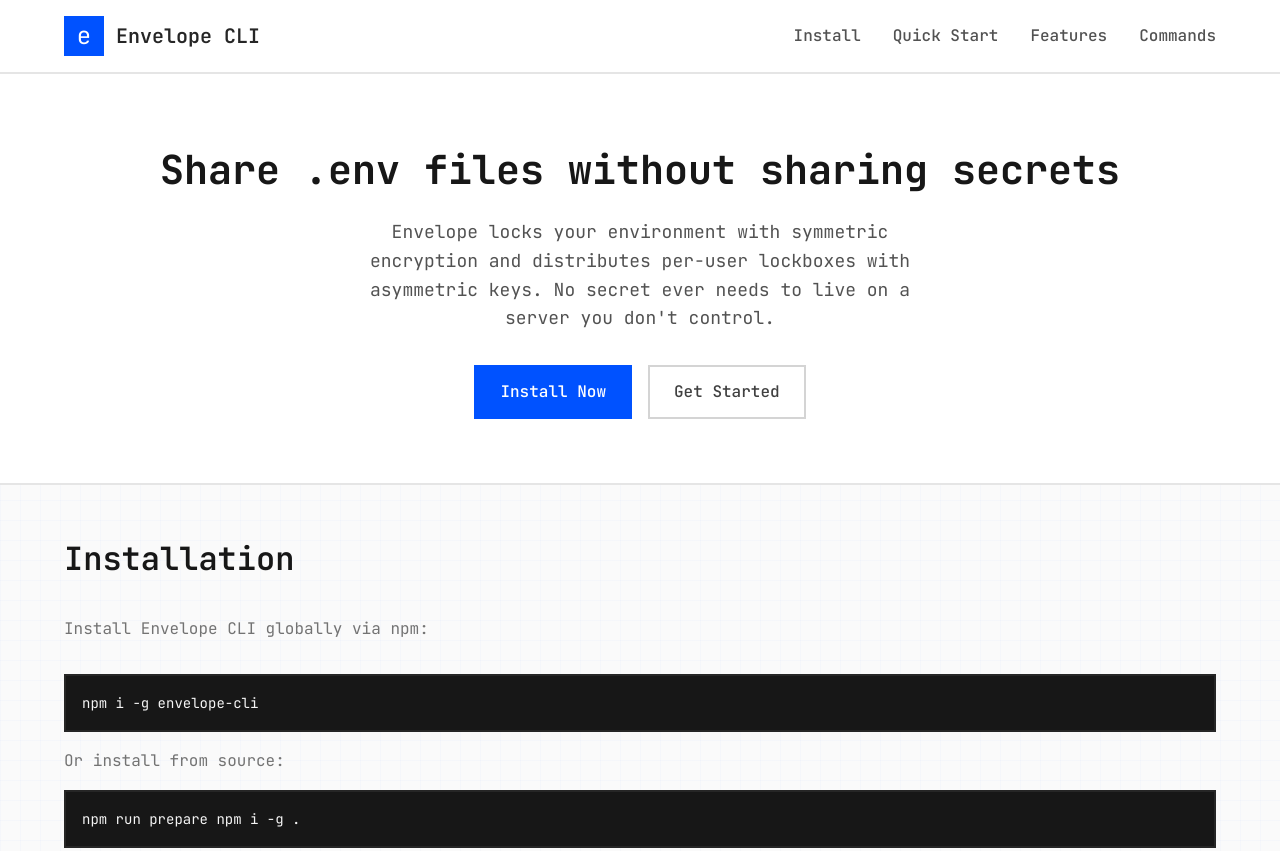
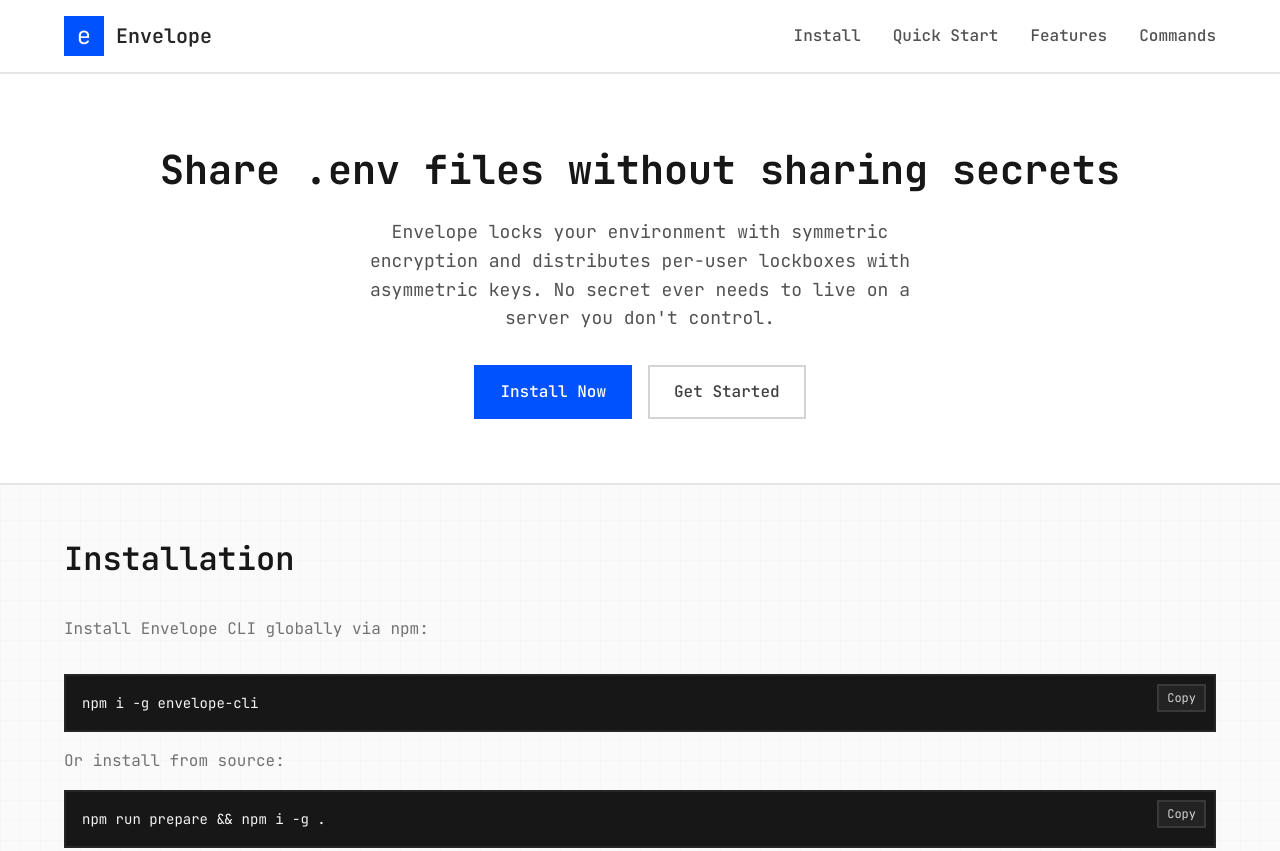
Before and after one commit to solomonadzape95/envelope, a website: page site/index.html in a window 1280 px wide. Shown: the top 851 px of the page. Drawn offline with Linux system fonts and the light colour scheme.

Commit message:
Add copy button functionality to code blocks and update page titles

```diff
--- a/site/index.html
+++ b/site/index.html
@@ -215,7 +215,27 @@
             overflow-x: auto;
             margin: 1rem 0;
             border: 2px solid var(--neutral-800);
+            position: relative;
         }
+
+        /* Copy button */
+        .copy-btn {
+            position: absolute;
+            top: 0.5rem;
+            right: 0.5rem;
+            background: var(--neutral-800);
+            color: var(--neutral-100);
+            border: 2px solid var(--neutral-700);
+            padding: 0.25rem 0.5rem;
+            font-family: 'JetBrains Mono', monospace;
+            font-size: 0.75rem;
+            cursor: pointer;
+            border-radius: 0;
+            opacity: 0.85;
+            transition: opacity 0.15s, background 0.15s, border-color 0.15s;
+        }
+        .copy-btn:hover { opacity: 1; background: var(--neutral-700); border-color: var(--neutral-600); }
+        .copy-btn.copied { background: var(--base-blue); border-color: var(--base-blue); }
 
         /* Grid layouts */
         .grid {
@@ -349,7 +369,7 @@
             <div class="header-content">
                 <div class="brand">
                     <div class="logo">e</div>
-                    <h1 class="title">Envelope CLI</h1>
+                    <h1 class="title">Envelope</h1>
                 </div>
                 <nav class="nav">
                     <a class="nav-link" href="#install">Install</a>
@@ -381,7 +401,7 @@
             <p class="text-muted mb-4">Install Envelope CLI globally via npm:</p>
             <div class="code-block">npm i -g envelope-cli</div>
             <p class="text-muted">Or install from source:</p>
-            <div class="code-block">npm run prepare
+            <div class="code-block">npm run prepare &&
 npm i -g .</div>
         </div>
     </section>
@@ -473,7 +493,7 @@ npm i -g .</div>
 
             <div class="text-center" style="margin-top: 2rem;">
                 <p class="text-muted">Get help anytime:</p>
-                <div class="code-block">envelope --help
+                <div class="code-block">envelope --help OR
 envelope &lt;command&gt; --help</div>
             </div>
         </div>
@@ -505,8 +525,49 @@ envelope &lt;command&gt; --help</div>
 
     <footer class="footer">
         <div class="container">
-            <p>MIT Licensed · Envelope CLI · Secure environment variable sharing</p>
+            <p>MIT Licensed · Envelope · Secure environment variable sharing</p>
         </div>
     </footer>
 </body>
+<script>
+// Enhance code blocks with copy buttons
+(function(){
+  function createButton(){
+    var btn = document.createElement('button');
+    btn.className = 'copy-btn';
+    btn.type = 'button';
+    btn.textContent = 'Copy';
+    return btn;
+  }
+  function getBlockText(el){
+    // Preserve inner text exactly as shown
+    return el.textContent.replace(/\n+$/,'\n');
+  }
+  function attach(){
+    var blocks = document.querySelectorAll('.code-block');
+    blocks.forEach(function(block){
+      if(block.querySelector('.copy-btn')) return;
+      var btn = createButton();
+      btn.addEventListener('click', function(){
+        var text = getBlockText(block).replace("Copy","");
+        navigator.clipboard.writeText(text).then(function(){
+          var prev = btn.textContent;
+          btn.textContent = 'Copied';
+          btn.classList.add('copied');
+          setTimeout(function(){ btn.textContent = prev; btn.classList.remove('copied'); }, 1200);
+        }).catch(function(){
+          btn.textContent = 'Error';
+          setTimeout(function(){ btn.textContent = 'Copy'; }, 1200);
+        });
+      });
+      block.appendChild(btn);
+    });
+  }
+  if(document.readyState === 'loading'){
+    document.addEventListener('DOMContentLoaded', attach);
+  } else {
+    attach();
+  }
+})();
+</script>
 </html>
```
